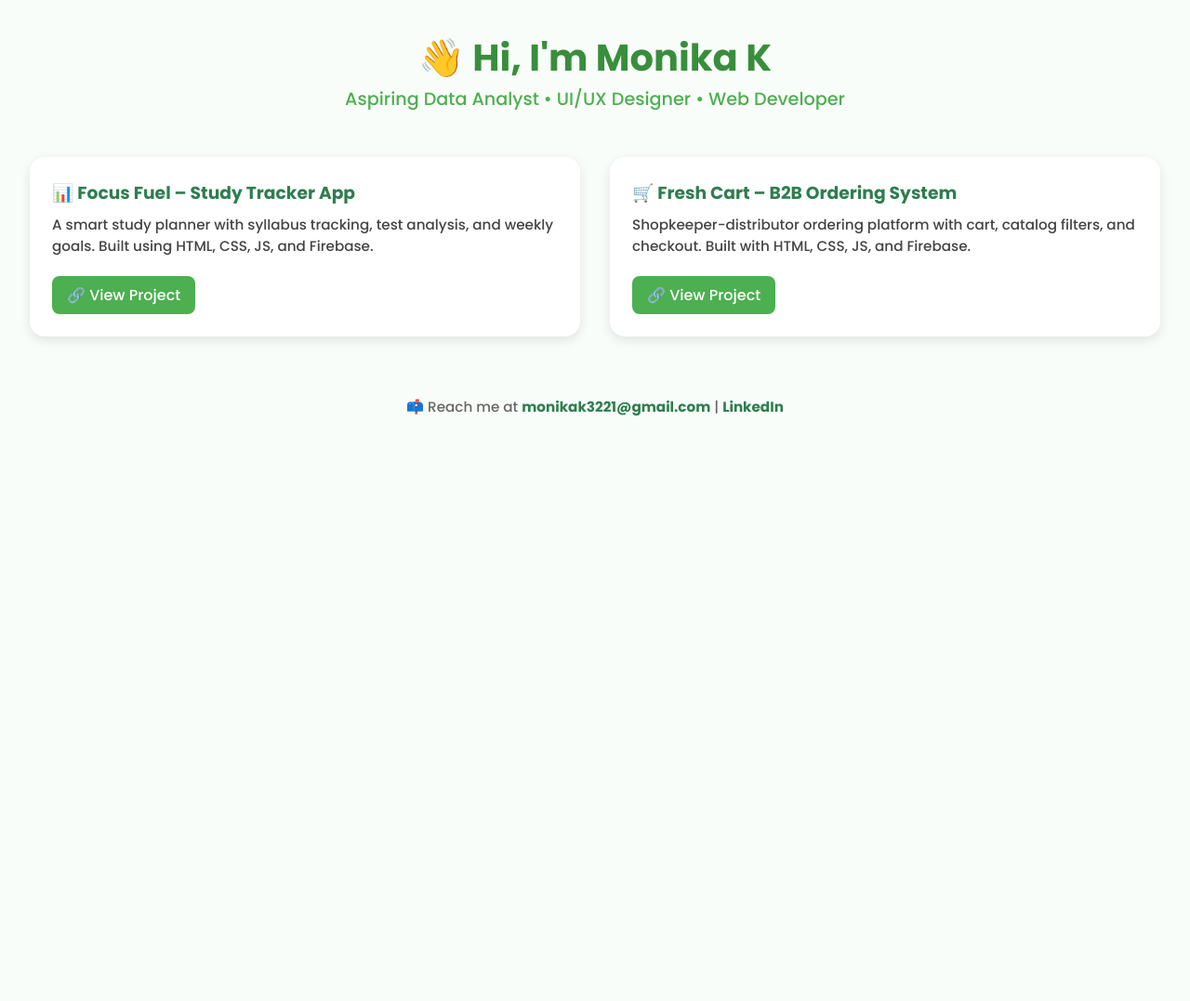
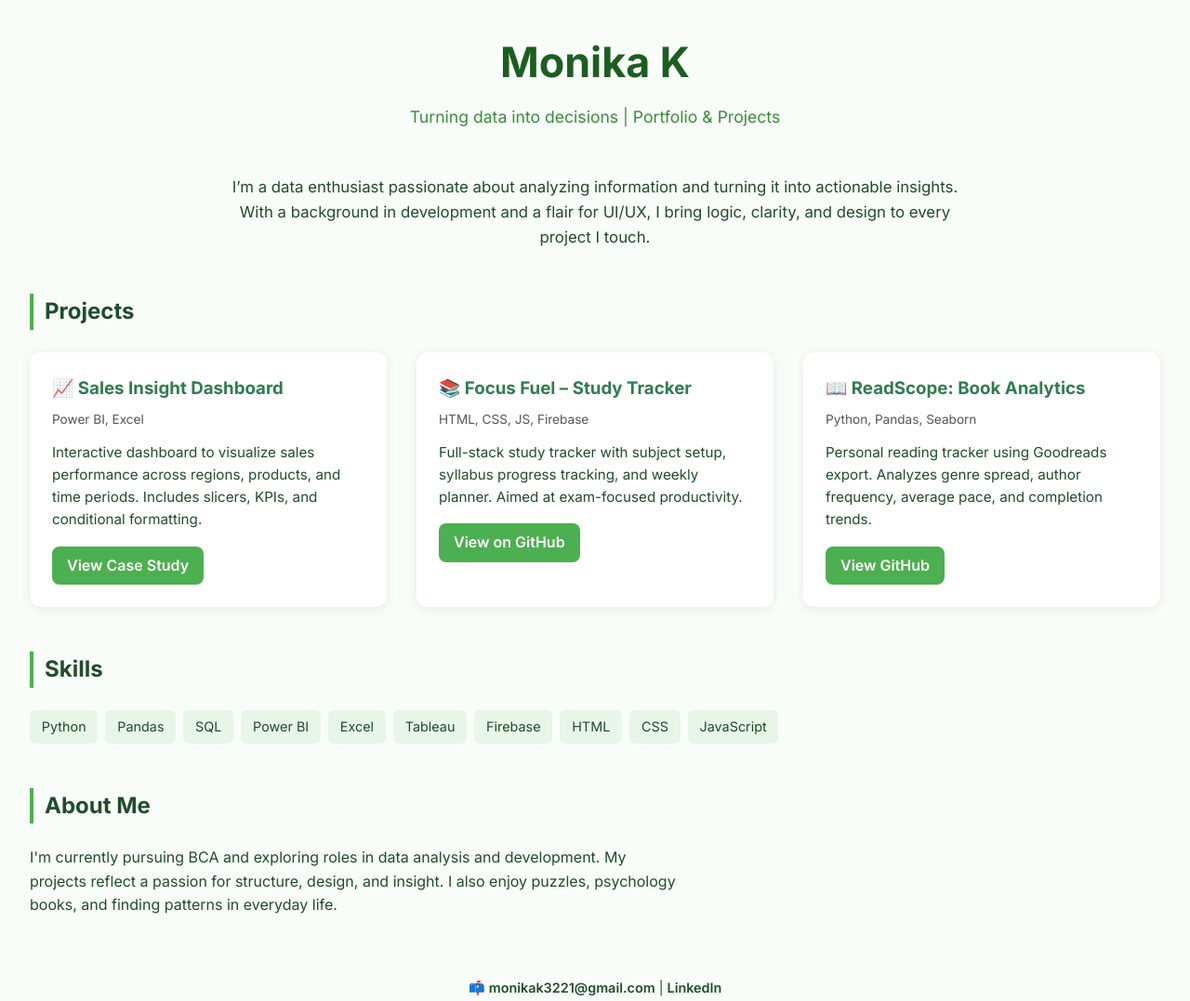
Before and after one commit to monikak2004/Monikak, a plain HTML site: page index.html in a window 1280 px wide. Shown: the whole page at 93% size. Before the commit the page ends 800 px from the top, so only its background shows below. Drawn offline with Linux system fonts and the light colour scheme.

Commit message:
Update index.html

```diff
--- a/index.html
+++ b/index.html
@@ -3,101 +3,165 @@
 <head>
   <meta charset="UTF-8" />
   <meta name="viewport" content="width=device-width, initial-scale=1.0" />
-  <title>Monika K – Portfolio</title>
-  <link href="https://fonts.googleapis.com/css2?family=Poppins:wght@300;500;700&display=swap" rel="stylesheet">
+  <title>Monika K – Data Analyst Portfolio</title>
+  <link href="https://fonts.googleapis.com/css2?family=Inter:wght@400;600;700&display=swap" rel="stylesheet">
   <style>
+    :root {
+      --bg: #f9fdf9;
+      --text: #1e4d2b;
+      --accent: #4caf50;
+      --soft: #e8f5e9;
+    }
     * {
       margin: 0;
       padding: 0;
       box-sizing: border-box;
-      font-family: 'Poppins', sans-serif;
+      font-family: 'Inter', sans-serif;
     }
     body {
-      background-color: #f9fdf9;
-      color: #2e7d4f;
+      background-color: var(--bg);
+      color: var(--text);
+      line-height: 1.6;
       padding: 2rem;
     }
     header {
       text-align: center;
       margin-bottom: 3rem;
     }
-    h1 {
-      font-size: 2.5rem;
+    header h1 {
+      font-size: 2.8rem;
+      color: #1b5e20;
+    }
+    header p {
+      font-size: 1.1rem;
       color: #388e3c;
+      margin-top: 0.5rem;
     }
-    p.subtitle {
-      font-size: 1.2rem;
-      color: #4caf50;
+    .intro {
+      max-width: 800px;
+      margin: 1rem auto 3rem;
+      text-align: center;
+      font-size: 1.05rem;
+    }
+    .section-title {
+      font-size: 1.5rem;
+      border-left: 4px solid var(--accent);
+      padding-left: 0.75rem;
+      margin: 3rem 0 1.5rem;
     }
     .projects {
       display: grid;
-      grid-template-columns: repeat(auto-fit, minmax(280px, 1fr));
+      grid-template-columns: repeat(auto-fit, minmax(300px, 1fr));
       gap: 2rem;
-      margin-top: 2rem;
     }
-    .card {
+    .project-card {
       background: white;
-      border-radius: 16px;
+      border-radius: 12px;
       padding: 1.5rem;
-      box-shadow: 0 4px 12px rgba(0,0,0,0.1);
-      transition: transform 0.2s;
+      box-shadow: 0 2px 12px rgba(0,0,0,0.08);
     }
-    .card:hover {
-      transform: scale(1.03);
+    .project-card h3 {
+      margin-bottom: 0.5rem;
+      color: #2e7d4f;
     }
-    .card h3 {
-      color: #2e7d4f;
-      margin-bottom: 0.5rem;
+    .project-card .tools {
+      font-size: 0.85rem;
+      color: #555;
+      margin-bottom: 0.75rem;
     }
-    .card p {
+    .project-card p {
       font-size: 0.95rem;
-      color: #444;
-      margin-bottom: 0.8rem;
+      margin-bottom: 1rem;
     }
-    .card a {
-      display: inline-block;
-      margin-top: 0.5rem;
-      color: #ffffff;
-      background-color: #4caf50;
+    .project-card a {
+      background: var(--accent);
+      color: white;
+      text-decoration: none;
       padding: 0.5rem 1rem;
       border-radius: 8px;
-      text-decoration: none;
+      font-weight: 600;
+      display: inline-block;
+    }
+    .skills {
+      display: flex;
+      flex-wrap: wrap;
+      gap: 0.5rem;
+    }
+    .skills span {
+      background: var(--soft);
+      padding: 0.4rem 0.8rem;
+      border-radius: 6px;
+      font-size: 0.9rem;
       font-weight: 500;
+    }
+    .about {
+      max-width: 700px;
+      font-size: 1rem;
+      margin-top: 1rem;
     }
     footer {
       margin-top: 4rem;
       text-align: center;
-      font-size: 0.95rem;
-      color: #666;
+      font-size: 0.9rem;
     }
     footer a {
-      color: #2e7d4f;
-      font-weight: bold;
+      color: var(--text);
+      font-weight: 600;
       text-decoration: none;
     }
   </style>
 </head>
 <body>
   <header>
-    <h1>👋 Hi, I'm Monika K</h1>
-    <p class="subtitle">Aspiring Data Analyst • UI/UX Designer • Web Developer</p>
+    <h1>Monika K</h1>
+    <p>Turning data into decisions | Portfolio & Projects</p>
   </header>
 
-  <section class="projects">
-    <div class="card">
-      <h3>📊 Focus Fuel – Study Tracker App</h3>
-      <p>A smart study planner with syllabus tracking, test analysis, and weekly goals. Built using HTML, CSS, JS, and Firebase.</p>
-      <a href="https://github.com/Monikak2004/focus-fuel" target="_blank">🔗 View Project</a>
+  <section class="intro">
+    <p>I’m a data enthusiast passionate about analyzing information and turning it into actionable insights. With a background in development and a flair for UI/UX, I bring logic, clarity, and design to every project I touch.</p>
+  </section>
+
+  <section>
+    <h2 class="section-title">Projects</h2>
+    <div class="projects">
+      <div class="project-card">
+        <h3>📈 Sales Insight Dashboard</h3>
+        <div class="tools">Power BI, Excel</div>
+        <p>Interactive dashboard to visualize sales performance across regions, products, and time periods. Includes slicers, KPIs, and conditional formatting.</p>
+        <a href="#">View Case Study</a>
+      </div>
+      <div class="project-card">
+        <h3>📚 Focus Fuel – Study Tracker</h3>
+        <div class="tools">HTML, CSS, JS, Firebase</div>
+        <p>Full-stack study tracker with subject setup, syllabus progress tracking, and weekly planner. Aimed at exam-focused productivity.</p>
+        <a href="https://github.com/Monikak2004/focus-fuel" target="_blank">View on GitHub</a>
+      </div>
+      <div class="project-card">
+        <h3>📖 ReadScope: Book Analytics</h3>
+        <div class="tools">Python, Pandas, Seaborn</div>
+        <p>Personal reading tracker using Goodreads export. Analyzes genre spread, author frequency, average pace, and completion trends.</p>
+        <a href="#">View GitHub</a>
+      </div>
     </div>
-    <div class="card">
-      <h3>🛒 Fresh Cart – B2B Ordering System</h3>
-      <p>Shopkeeper-distributor ordering platform with cart, catalog filters, and checkout. Built with HTML, CSS, JS, and Firebase.</p>
-      <a href="https://github.com/Monikak2004/fresh-cart" target="_blank">🔗 View Project</a>
+  </section>
+
+  <section>
+    <h2 class="section-title">Skills</h2>
+    <div class="skills">
+      <span>Python</span><span>Pandas</span><span>SQL</span><span>Power BI</span><span>Excel</span>
+      <span>Tableau</span><span>Firebase</span><span>HTML</span><span>CSS</span><span>JavaScript</span>
+    </div>
+  </section>
+
+  <section>
+    <h2 class="section-title">About Me</h2>
+    <div class="about">
+      <p>I'm currently pursuing BCA and exploring roles in data analysis and development. My projects reflect a passion for structure, design, and insight. I also enjoy puzzles, psychology books, and finding patterns in everyday life.</p>
     </div>
   </section>
 
   <footer>
-    📫 Reach me at <a href="mailto:monikak3221@gmail.com">monikak3221@gmail.com</a> |
+    📫 <a href="mailto:monikak3221@gmail.com">monikak3221@gmail.com</a> |
     <a href="https://www.linkedin.com/in/monika-k-6a7643288/" target="_blank">LinkedIn</a>
   </footer>
 </body>
```
